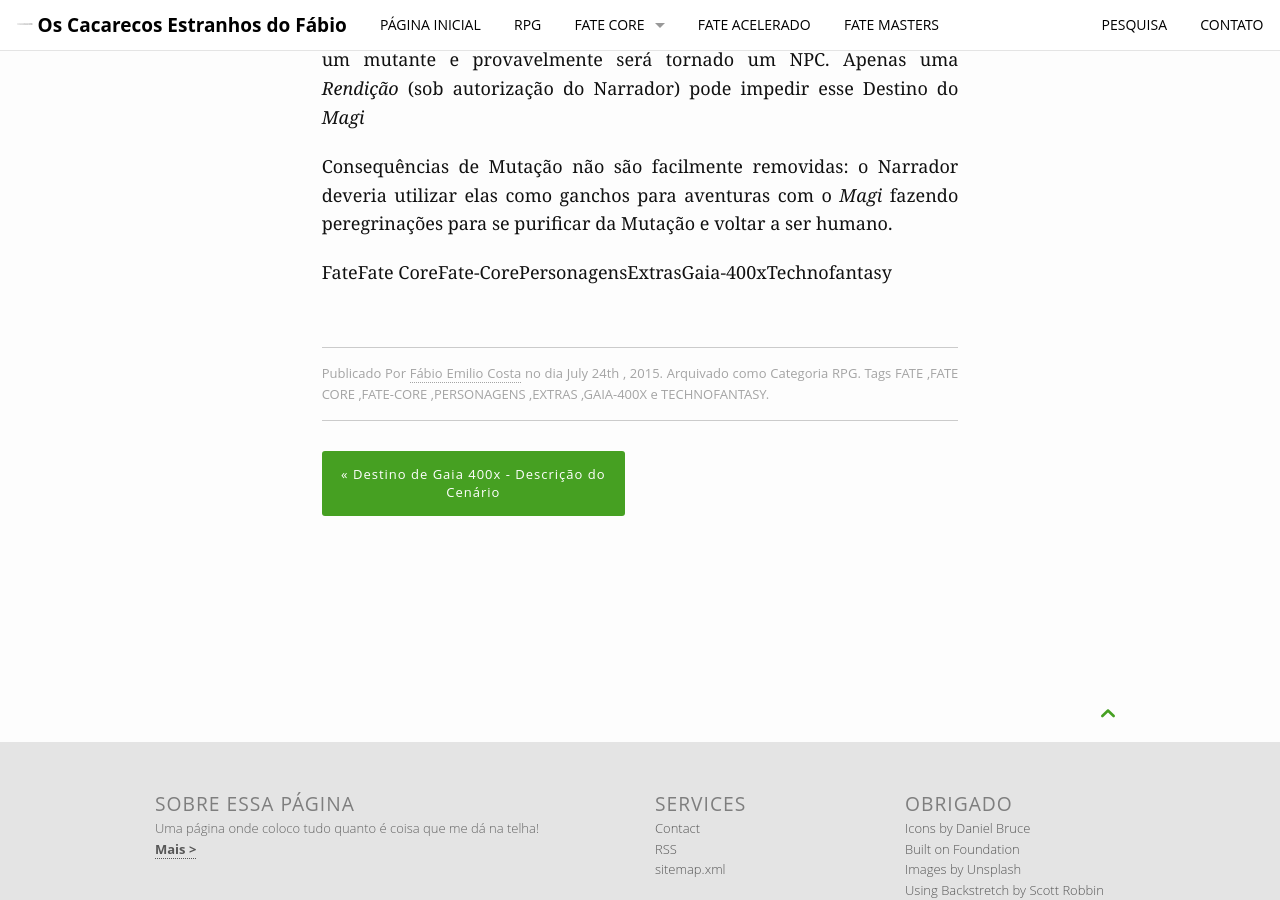
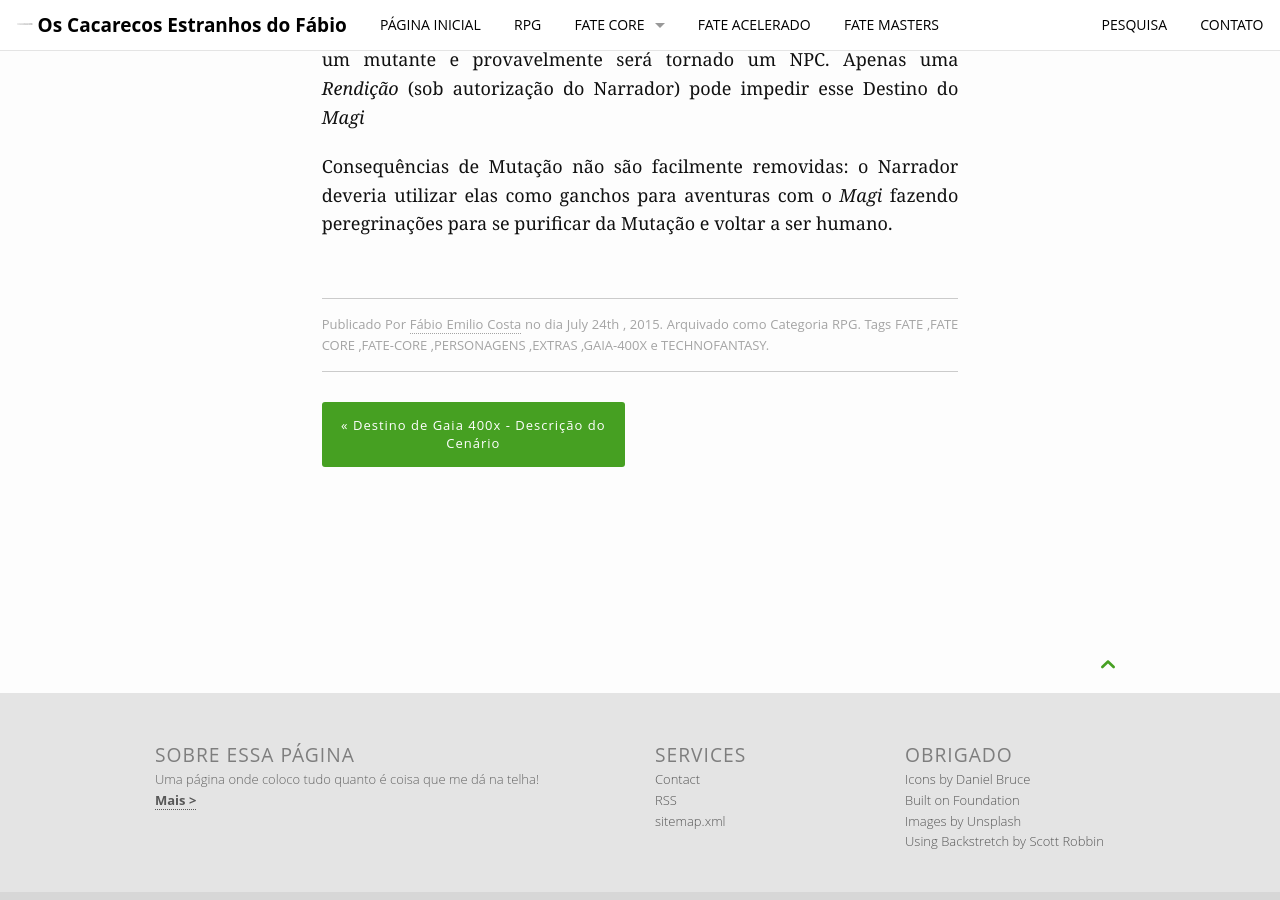
Before and after one commit to fabiocosta0305/fabiocosta0305.github.io-old, a Jekyll site: the page built from _posts/RPG/2015-07-24-DestinoGaia400x-extras.md, in a window 1280 px wide and 900 px high, scrolled down 13007 px. Built offline with Jekyll 4.4.1, drawn with Linux system fonts in a browser that asks for light colours.

```diff
--- a/_posts/RPG/2015-07-24-DestinoGaia400x-extras.md
+++ b/_posts/RPG/2015-07-24-DestinoGaia400x-extras.md
@@ -499,5 +499,3 @@ autorização do Narrador) pode impedir esse Destino do _Magi_
 Consequências  de Mutação  não  são facilmente  removidas: o  Narrador
 deveria utilizar elas como ganchos para aventuras com o _Magi_ fazendo
 peregrinações para se purificar da Mutação e voltar a ser humano.
-
-{{ page.tags  }}
```
